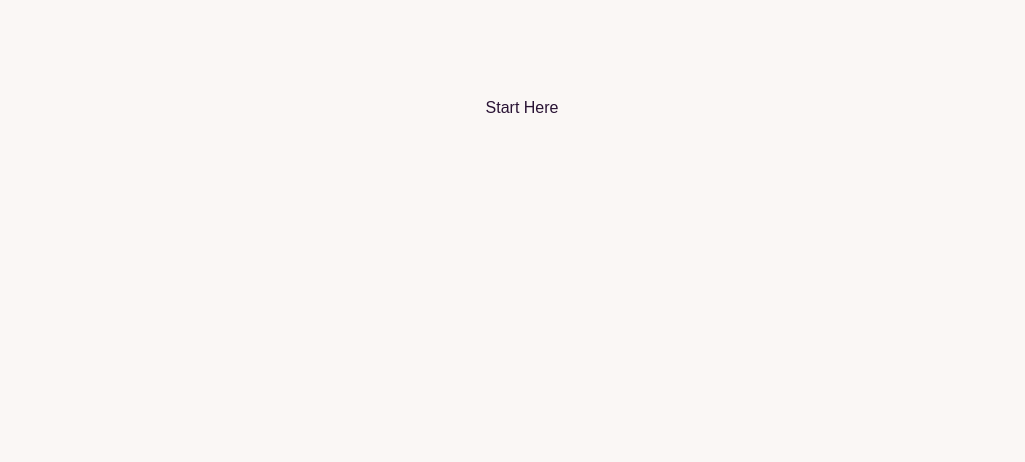
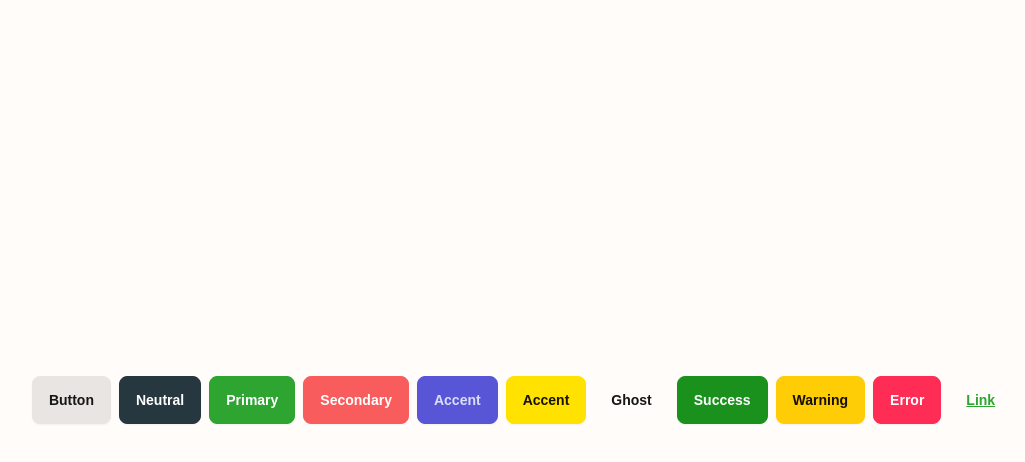
Before and after one commit to iamdipankarj/shipmyapp, a Next.js app: page / in a window 1280 px wide. Shown: the top 462 px of the page, without its empty margins (118-1143 px from the left). Built offline with nearby package versions, Linux system fonts and the light colour scheme; a web font is replaced by a local one.

Commit message:
chore: setup a custom theme named signal

```diff
--- a/src/app/layout.tsx
+++ b/src/app/layout.tsx
@@ -19,7 +19,7 @@ export default function RootLayout({
   children: React.ReactNode;
 }>) {
   return (
-    <html lang="en" suppressHydrationWarning data-theme="cupcake">
+    <html lang="en" suppressHydrationWarning data-theme="signal">
       <body className={cn("min-h-screen font-sans antialiased", fontSans.variable)}>
         {children}
       </body>
--- a/src/app/page.tsx
+++ b/src/app/page.tsx
@@ -1,9 +1,19 @@
-import Image from "next/image";
-
 export default function Home() {
   return (
-    <main className="flex min-h-screen flex-col items-center justify-between p-24">
-      Start Here
+    <main className="flex min-h-screen flex-col items-center justify-center p-24">
+      <div className="flex gap-2">
+        <button className="btn">Button</button>
+        <button className="btn btn-neutral">Neutral</button>
+        <button className="btn btn-primary">Primary</button>
+        <button className="btn btn-secondary">Secondary</button>
+        <button className="btn btn-accent">Accent</button>
+        <button className="btn btn-info">Accent</button>
+        <button className="btn btn-ghost">Ghost</button>
+        <button className="btn btn-success">Success</button>
+        <button className="btn btn-warning">Warning</button>
+        <button className="btn btn-error">Error</button>
+        <button className="btn btn-link">Link</button>
+      </div>
     </main>
   );
 }
--- a/tailwind.config.ts
+++ b/tailwind.config.ts
@@ -20,7 +20,58 @@ const config: Config = {
     require('@tailwindcss/typography')
   ],
   daisyui: {
-    themes: true, // false: only light + dark | true: all themes | array: specific themes like this ["light", "dark", "cupcake"]
+    themes: [
+      "light",
+      "dark",
+      "cupcake",
+      "bumblebee",
+      "emerald",
+      "corporate",
+      "synthwave",
+      "retro",
+      "cyberpunk",
+      "valentine",
+      "halloween",
+      "garden",
+      "forest",
+      "aqua",
+      "lofi",
+      "pastel",
+      "fantasy",
+      "wireframe",
+      "black",
+      "luxury",
+      "dracula",
+      "cmyk",
+      "autumn",
+      "business",
+      "acid",
+      "lemonade",
+      "night",
+      "coffee",
+      "winter",
+      "dim",
+      "nord",
+      "sunset",
+      {
+        signal: {
+          "primary": "#2da530",
+          "primary-content": "#fff",
+          "secondary": "#f95c5c",
+          "secondary-content": "#fff",
+          "accent": "#5856d6",
+          "neutral": "#27373f",
+          "neutral-content": "#fff",
+          "base-100": "#fffcf9",
+          "info": "#ffe200",
+          "success": "#19911c",
+          "success-content": "#fff",
+          "warning": "#ffcd05",
+          "error": "#ff2d55",
+          "error-content": "#fff",
+        },
+      },
+    ], // false: only light + dark | true: all themes | array: specific themes like this ["light", "dark", "cupcake"]
     darkTheme: "dark", // name of one of the included themes for dark mode
     base: true, // applies background color and foreground color for root element by default
     styled: true, // include daisyUI colors and design decisions for all components
```
